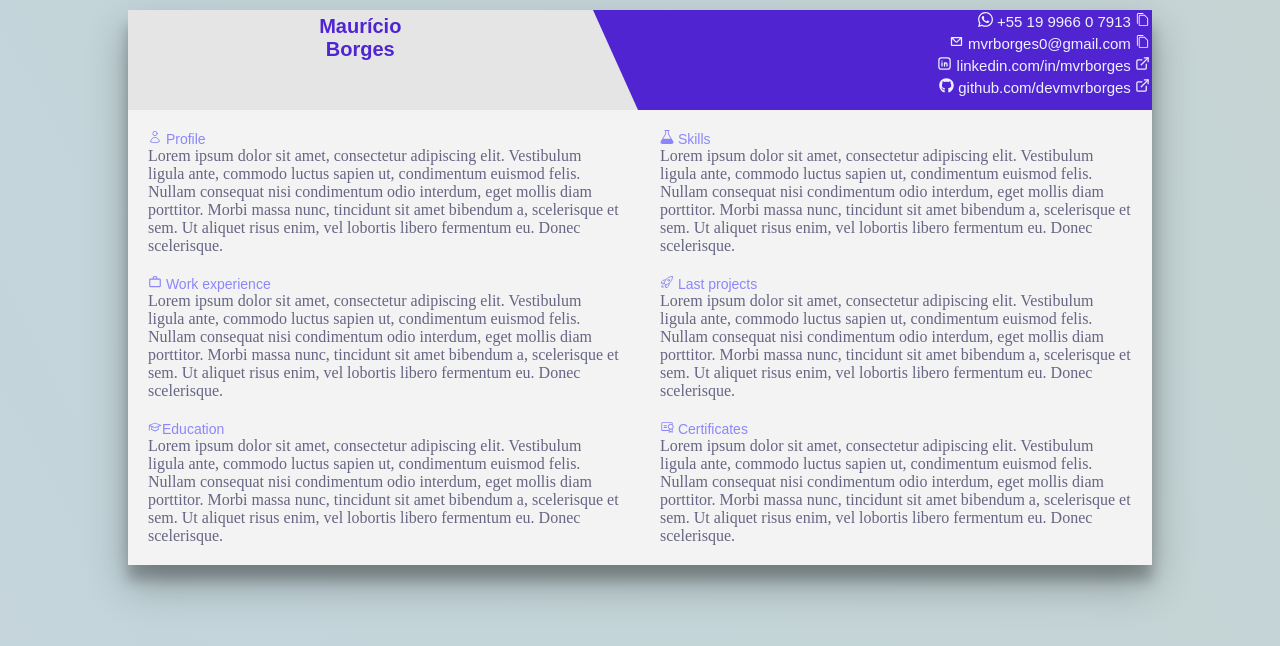
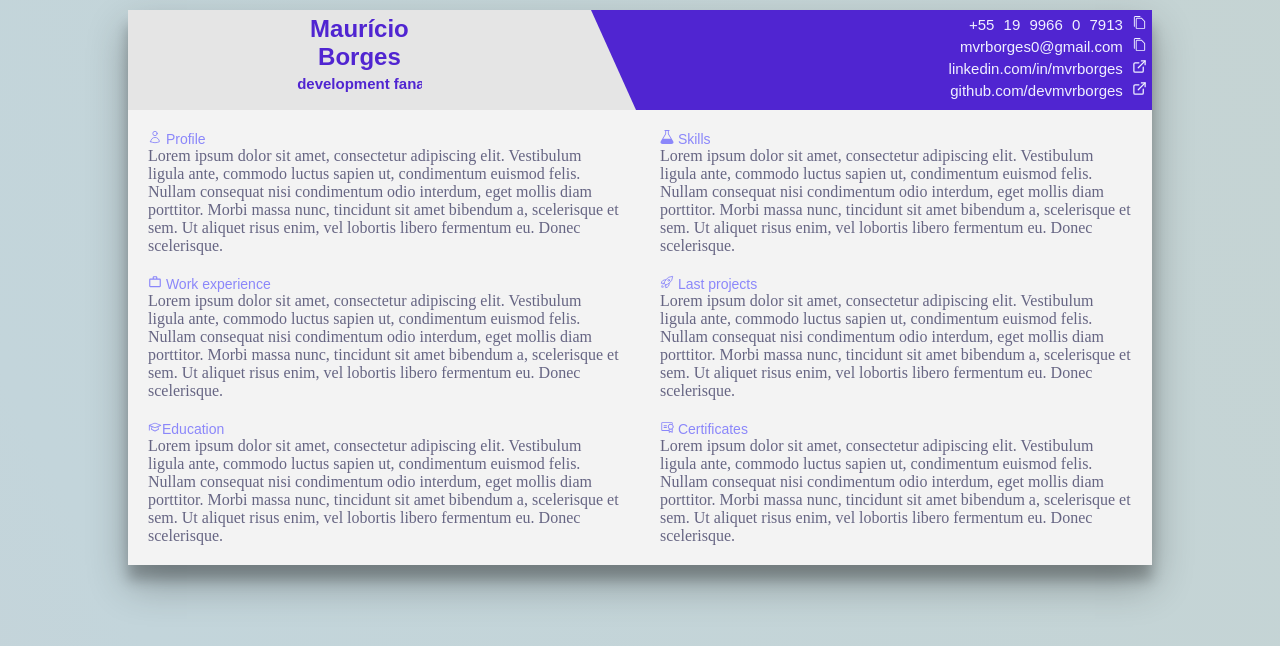
Before and after one commit to devmvrborges/github-page, a React (Create React App) app: page / in a window 1280 px wide. Shown: the top 646 px of the page. Built offline with nearby package versions, Linux system fonts and the light colour scheme.

Commit message:
add animation titles

```diff
--- a/package.json
+++ b/package.json
@@ -24,7 +24,7 @@
     "react-i18next": "^12.1.4",
     "react-icons": "^5.0.1",
     "react-router-dom": "^6.5.0",
-    "react-tooltip": "^5.4.0",
+    "react-tooltip": "^5.26.0",
     "styled-components": "^6.1.8",
     "typescript": "^4.9.4",
     "web-vitals": "^2.1.4"
--- a/src/Resume.tsx
+++ b/src/Resume.tsx
@@ -1,5 +1,4 @@
 import React from 'react';
-// import TypingAnimation from './TypingAnimation';
 import './styles.css';
 import { VscCopy } from "react-icons/vsc";
 import { HiOutlineUser, HiOutlineRocketLaunch } from "react-icons/hi2";
@@ -7,10 +6,8 @@ import { VscMortarBoard } from "react-icons/vsc";
 import { MdOutlineWorkOutline } from "react-icons/md";
 import { PiCertificate } from "react-icons/pi";
 import { FiExternalLink } from "react-icons/fi";
-import { ImLab, ImWhatsapp } from "react-icons/im";
-import { CgMail } from "react-icons/cg";
-import { TbBrandLinkedin } from "react-icons/tb";
-import { FaGithub } from "react-icons/fa";
+import { ImLab } from "react-icons/im";
+import TypingAnimation from './TypingAnimation';
 
 const Resume = () => {
 
@@ -30,13 +27,17 @@ const Resume = () => {
         <div className="head headLeft">
           <div className='headName'>
             Maurício <br />Borges
+            <TypingAnimation texts={["full stack developer ☕", "development fanactic 🐍", "game developer enthusiast 🧙‍♂️", "hobby with craft beer 🍺"]}></TypingAnimation>
           </div></div>
         <div className="headCenter"></div>
         <div className="head headRight contact">
-          <div className='contactLines'><a href='https://wa.me/5519996607813' target='_blank' rel="noreferrer"> <ImWhatsapp className='copyIcon' /></a> <span onClick={() => handleCopyToClipboard('+55 19 9966 0 7813')}> +55 19 9966 0 7913 <VscCopy className='copyIcon' /></span> </div>
-          <div className='contactLines'><CgMail /><span onClick={() => handleCopyToClipboard('mvrborges0@gmail.com')} > mvrborges0@gmail.com </span><VscCopy className='copyIcon' /></div>
-          <div className='contactLines'><a href='https://linkedin.com/in/mvrborges' target='_blank' rel="noreferrer"><TbBrandLinkedin /> linkedin.com/in/mvrborges <FiExternalLink className='externalIcon' /></a></div>
-          <div className='contactLines'><a href='https://github.com/devmvrborges' target='_blank' rel="noreferrer"><FaGithub /> github.com/devmvrborges <FiExternalLink className='externalIcon' /></a></div>
+          <div className='contactLines'  data-tip="Texto da dica" data-for="meu-tooltip">
+          <a href='https://wa.me/5519996607813' target='_blank' rel="noreferrer"> +55 19 9966 0 7913 </a> <VscCopy className='copyIcon' onClick={() => handleCopyToClipboard('+55 19 9966 0 7813')}/> </div>
+          <div className='contactLines'><span onClick={() => handleCopyToClipboard('mvrborges0@gmail.com')} > mvrborges0@gmail.com <VscCopy className='copyIcon' /> </span></div>
+          <div className='contactLines'><a href='https://linkedin.com/in/mvrborges' target='_blank' rel="noreferrer"> linkedin.com/in/mvrborges <FiExternalLink className='externalIcon' /></a></div>
+          <div className='contactLines'><a href='https://github.com/devmvrborges' target='_blank' rel="noreferrer"> github.com/devmvrborges <FiExternalLink className='externalIcon' /></a></div>
+
+
         </div>
       </div>
       <div className='bodyContainer'>
--- a/src/TypingAnimation.tsx
+++ b/src/TypingAnimation.tsx
@@ -30,6 +30,7 @@ const TypingText = styled.div<{ isDeleting: boolean }>`
   display: inline-block;
   overflow: hidden;
   white-space: nowrap;
+  font-size: 15px;
   width: 100%;
   animation: ${(props) => (props.isDeleting ? deletingAnimation : typingAnimation)} 2s steps(40, end) forwards;
 `;
--- a/src/index.tsx
+++ b/src/index.tsx
@@ -11,7 +11,6 @@ ReactDOM.render(
       </div>
   </React.StrictMode>,
     document.getElementById('root')
-    // document.body.style.overflow = 'auto'
 );
 
 
--- a/src/styles.css
+++ b/src/styles.css
@@ -74,6 +74,7 @@ a {
 }
 
 .headRight {
+    padding: 3px;
     width: calc(25px - 50%);
     /* border-radius: 0px 5px 0px 0px; */
     float: left;
@@ -100,7 +101,7 @@ a {
 }
 
 .headName {
-    font-size: 20px;
+    font-size: 24px;
     height: 100px;
     color: #5025D1;
     font-weight: bold;
@@ -140,7 +141,7 @@ a {
     }
 
     .headName {
-        font-size: 20px;
+        font-size: 24px;
     }
 
     .headContainer {
@@ -185,3 +186,60 @@ a {
         visibility: hidden;
     }
 }
+
+
+
+.wrapper{
+    position: fixed;
+    top: 50%;
+    left: 50%;
+    transform: translate(-50%, -50%);
+  }
+
+  .contactLines{
+    display: block;
+    text-decoration: none;
+    text-align: right;
+    position: relative;
+    transition: all .35s;
+    word-spacing: 5px;
+  }
+
+  .contactLines span{
+    position: relative;
+    z-index: 2;
+  }
+
+  .contactLines:after{
+    position: absolute;
+    top: 0;
+    left: 0;
+    margin-left: -100px;
+    width: 0px;
+    height: 100%;
+    background: #E5E5E5;
+  }
+
+  .contactLines:hover{
+    color: #666583;
+    z-index: 4;
+    cursor: pointer;
+    background-color: #E5E5E5;
+}
+
+
+
+a:hover:after{
+    width: 100%;
+    color: #666583;
+    z-index: 4;
+    transition: all .35s;
+}
+a:hover{
+    color: #666583;
+}
+
+.contactLines:hover:after{
+    width: 100%;
+    z-index: -1;
+  }
```
Also changed, not shown: 1 other file (tests, documents, lock files or other folders).
